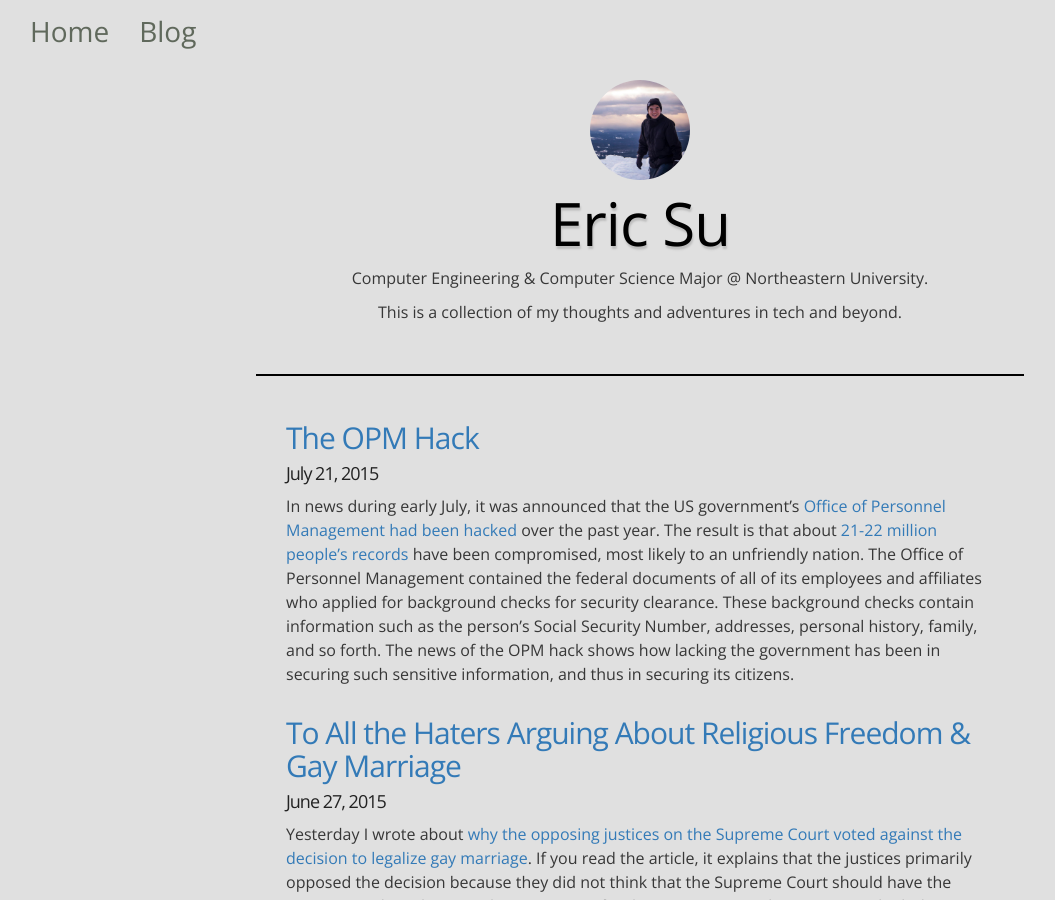
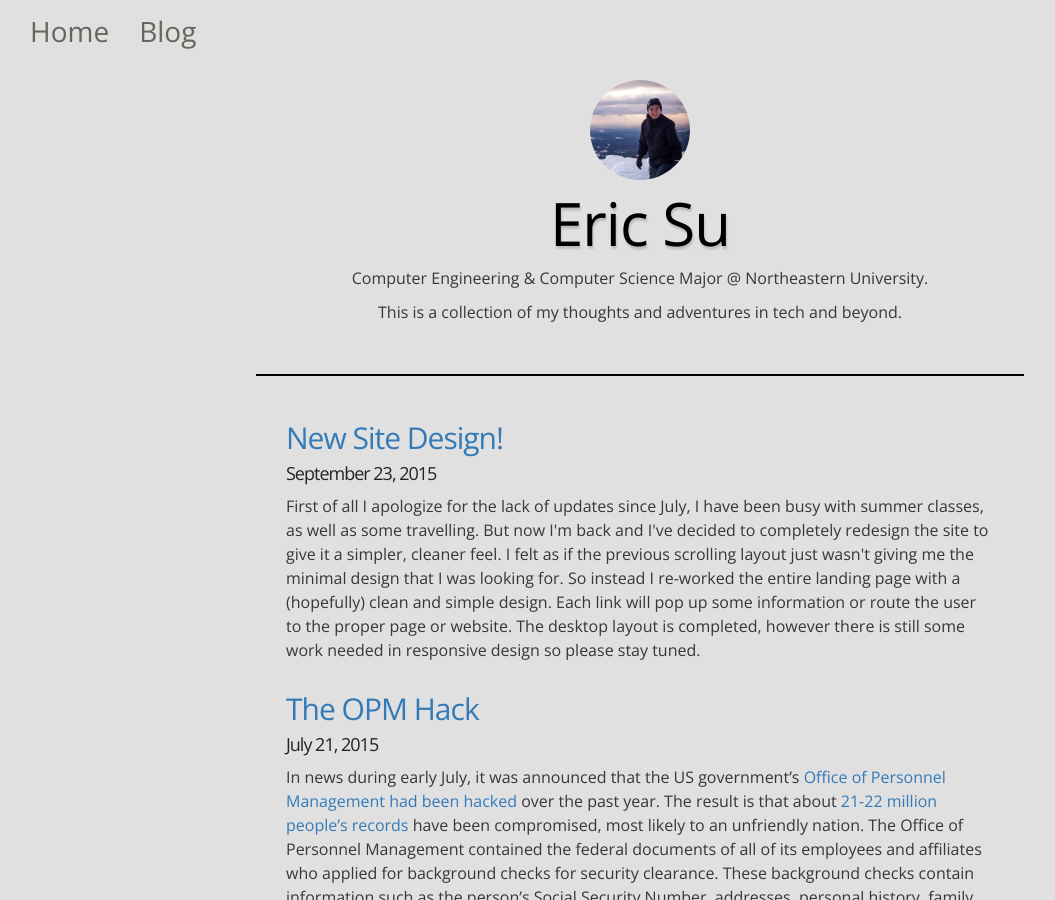
Before and after one commit to eric-cc-su/eric-cc-su.github.io, a Jekyll site: the page built from blog/index.html, in a window 1280 px wide and 900 px high. Shown: the whole window, without its empty margins (0-1055 px from the left). Built offline with Jekyll 4.4.1, drawn with Linux system fonts in a browser that asks for light colours; emoji names are drawn with the system emoji font; the list of posts is cut into pages by our own code; some of the changed text lies outside the part shown.

Commit message:
new post

```diff
--- a/_data/tags.yml
+++ b/_data/tags.yml
@@ -112,3 +112,9 @@
 
 - slug: hack
   name: Hack
+
+- slug: website
+  name: Website
+
+- slug: design
+  name: Design
--- /dev/null
+++ b/_posts/2015-09-23-site-redesign.html
@@ -0,0 +1,24 @@
+---
+title: New Site Design!
+category: general
+tags: [website, design]
+mtime: 12:46
+---
+
+<p>
+First of all I apologize for the lack of updates since July, I have been busy
+ with summer classes, as well as some travelling. But now I'm back and I've
+ decided to completely redesign the site to give it a simpler, cleaner feel.
+ I felt as if the previous scrolling layout just wasn't giving me the minimal
+  design that I was looking for. So instead I re-worked the entire landing
+  page with a (hopefully) clean and simple design. Each link will pop up some
+   information or route the user to the proper page or website. The desktop
+   layout is completed, however there is still some work needed in responsive
+    design so please stay tuned.
+</p>
+
+<p>
+    <img src="/images/blog/posts/site_redesign_Sep2015.png"
+         class="img-responsive center-block project_image"
+         alt="screenshot of new site">
+</p>
```
Also changed, not shown: blog/tag/design.md (added, +5 -0 lines), blog/tag/website.md (added, +5 -0 lines), images/blog/posts/site_redesign_Sep2015.png (added).
